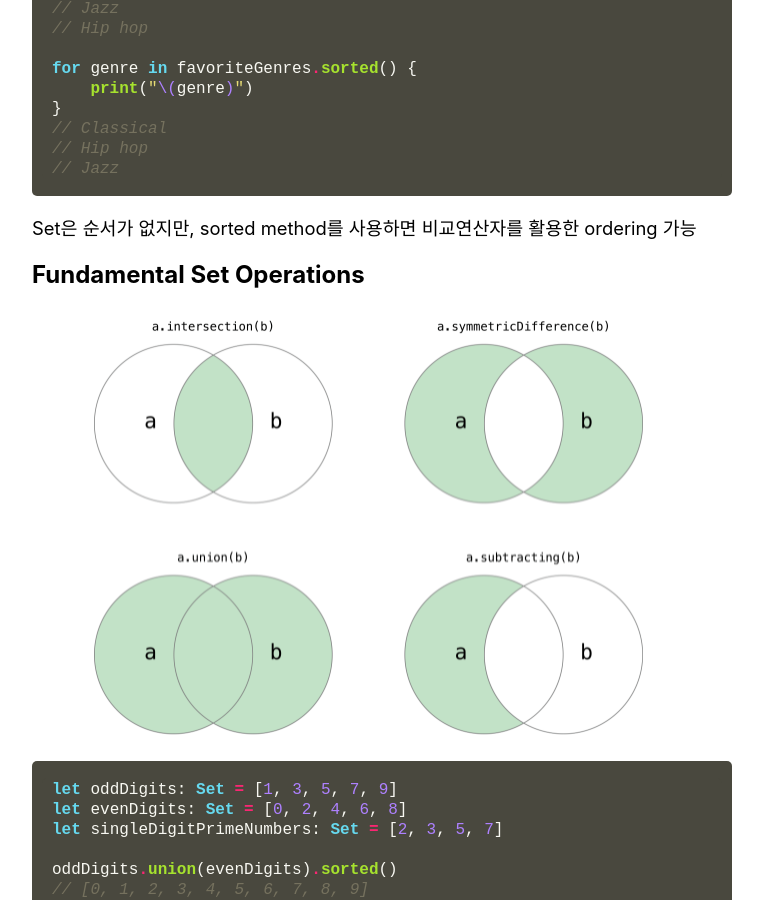
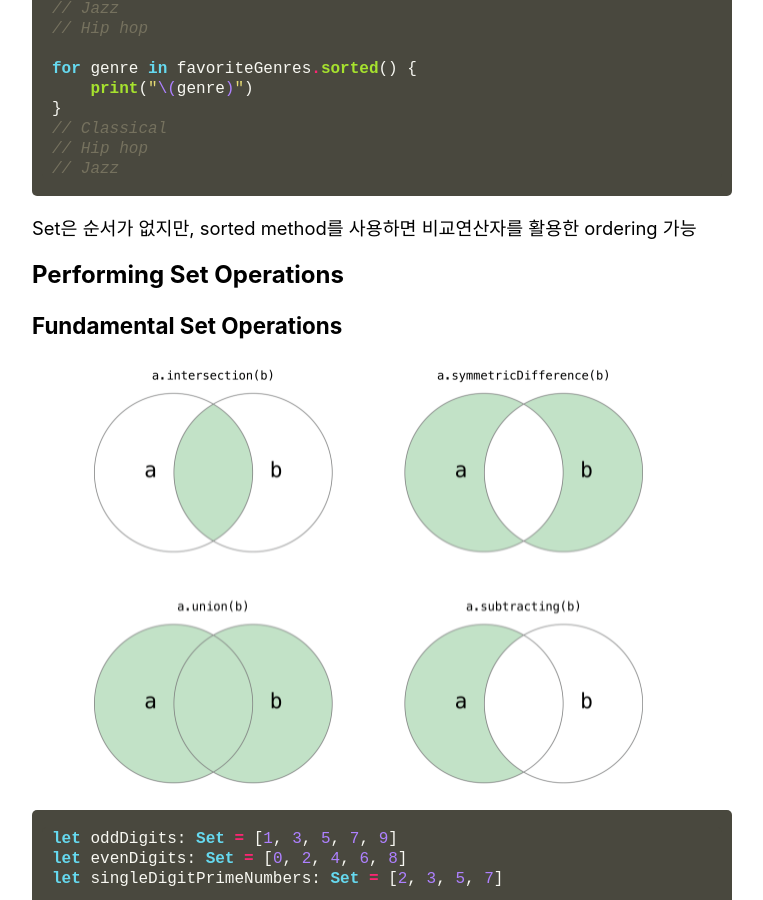
Before and after one commit to SEOKJUN-KO/SEOKJUN-KO.github.io, a Jekyll site: the page built from _posts/2021-05-16-5.md, in a window 1280 px wide and 900 px high, scrolled down 4787 px. Shown: the whole window, without its empty margins (258-1021 px from the left). Built offline with Jekyll 4.4.1, drawn with Linux system fonts in a browser that asks for light colours; nearby versions of some CDN libraries; comment, search, counter and statistics services are not loaded.

Commit message:
Update 2021-05-16-5.md

````diff
--- a/_posts/2021-05-16-5.md
+++ b/_posts/2021-05-16-5.md
@@ -205,7 +205,8 @@ for genre in favoriteGenres.sorted() {
 ```
 Set은 순서가 없지만, sorted method를 사용하면 비교연산자를 활용한 ordering 가능
 
-## Fundamental Set Operations
+## Performing Set Operations
+### Fundamental Set Operations
 
 ![title](/assets/img/FundamentalSetOperations.PNG)
 
````
